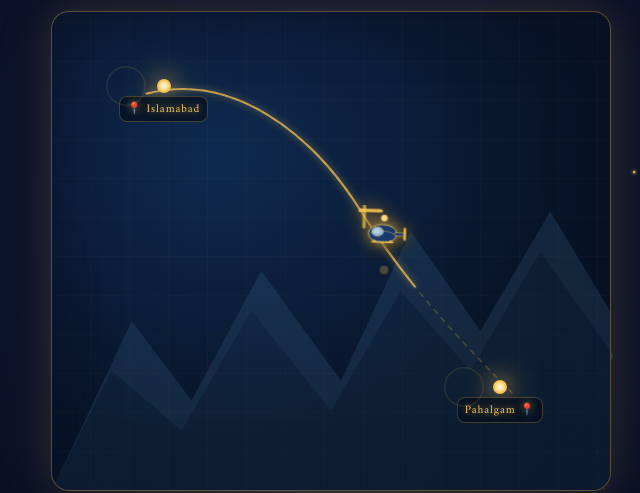
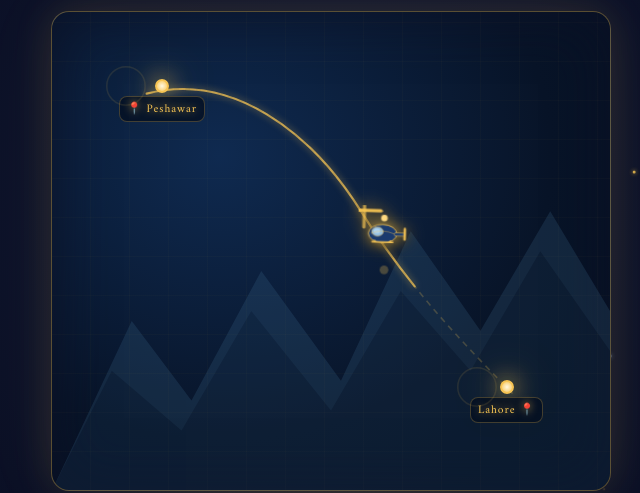
Before and after one commit to Habibteaa/Template1, a plain HTML site: page game1.html in a window 1280 px wide. Shown: the part 189-682 px from the top of the page, 309-949 px from the left. Drawn offline with Linux system fonts and the light colour scheme.

Commit message:
Update game1.html

```diff
--- a/game1.html
+++ b/game1.html
@@ -304,11 +304,11 @@ h1{
 
   <div class="pin pin-isb">
     <div class="pin-dot"><div class="pin-ring"></div></div>
-    <div class="pin-label">📍 Islamabad</div>
+    <div class="pin-label">📍 Peshawar</div>
   </div>
   <div class="pin pin-phl">
     <div class="pin-dot"><div class="pin-ring"></div></div>
-    <div class="pin-label">Pahalgam 📍</div>
+    <div class="pin-label">Lahore 📍</div>
   </div>
 
   <div class="heli-wrap" id="heli">
@@ -338,7 +338,7 @@ h1{
 <div class="popup-overlay" id="popup">
   <div class="popup-box">
     <span class="popup-emoji">🥩</span>
-    <div class="popup-title">Landed in Pahalgam!</div>
+    <div class="popup-title">Landed in Lahore!</div>
     <div class="popup-sub">5 Kg Meat For You &lt;3</div>
     <div class="popup-close" onclick="closePopup()">Shukriya! 💛</div>
   </div>
```
